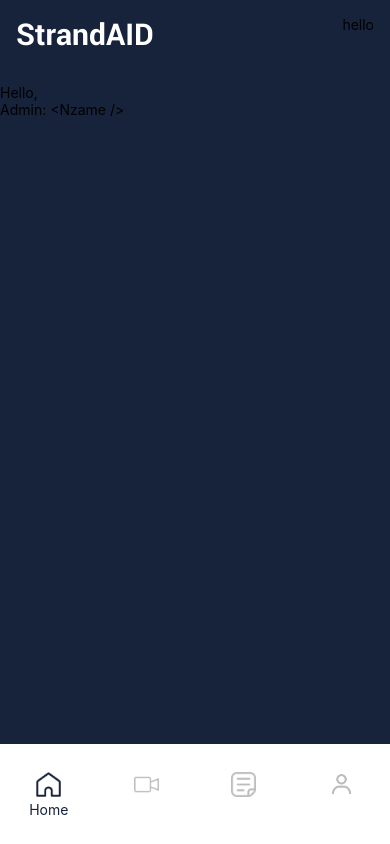
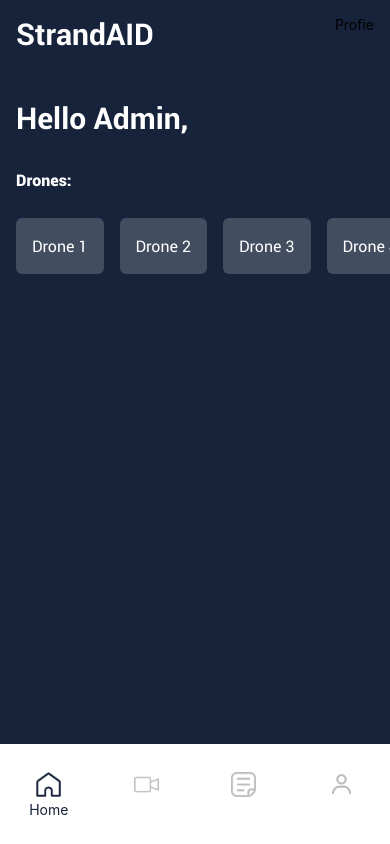
Before and after one commit to PruthviPatel2001/droneSwarm, a React Native app: screen /Home in a window 390 px wide. Built offline with nearby package versions, Linux system fonts and the light colour scheme.

Commit message:
home screen started

```diff
--- /dev/null
+++ b/components/HomeComp/DroneList.jsx
@@ -0,0 +1,31 @@
+import { ScrollView, Text, View } from "react-native";
+
+import React from "react";
+
+const DroneList = ({data}) => {
+
+
+  return (
+    <ScrollView
+      horizontal
+      showsHorizontalScrollIndicator={false}
+      contentContainerStyle={{
+        paddingTop: 10,
+      }}
+    >
+      {data.map((val) => {
+        const { id, name } = val;
+
+        return (
+          <View key={id} className="bg-[#F5F5F533] bg-opacity-20 p-4 ml-4 rounded-md">
+            <Text className="text-white text-base" style={{fontFamily:"RobotoRegular"}}>
+                {name}
+            </Text>
+          </View>
+        );
+      })}
+    </ScrollView>
+  );
+};
+
+export default DroneList;
--- a/screens/Home.jsx
+++ b/screens/Home.jsx
@@ -1,11 +1,103 @@
-import { SafeAreaView, Text, View } from "react-native";
+import { SafeAreaView, ScrollView, Text, View } from "react-native";
 
+import DroneList from "../components/HomeComp/DroneList";
 import React from "react";
 
 const Home = () => {
+  const drones = [
+    {
+      id: 1,
+      name: "Drone 1",
+      details: {
+        title: "DJI Mavic Air Drone ",
+        battery: "",
+        range: "",
+        flyingTimeLeft: "20 mins",
+        speed: "3200",
+      },
+      camera_details: {
+        vq: "1080p",
+        res: "1920*1080",
+      },
+      flight_time: {
+        time: "35 min",
+        tempreature: "5°C",
+      },
+      storage: "120gb",
+      connection_status: true,
+    },
+    {
+      id: 2,
+      name: "Drone 2",
+      details: {
+        title: "DJI Mavic Air Drone ",
+        battery: "",
+        range: "",
+        flyingTimeLeft: "20 mins",
+        speed: "3200",
+      },
+      camera_details: {
+        vq: "1080p",
+        res: "1920*1080",
+      },
+      flight_time: {
+        time: "35 min",
+        tempreature: "5°C",
+      },
+      storage: "120gb",
+      connection_status: true,
+    },
+    {
+      id: 3,
+      name: "Drone 3",
+      details: {
+        title: "DJI Mavic Air Drone ",
+        battery: "",
+        range: "",
+        flyingTimeLeft: "20 mins",
+        speed: "3200",
+      },
+      camera_details: {
+        vq: "1080p",
+        res: "1920*1080",
+      },
+      flight_time: {
+        time: "35 min",
+        tempreature: "5°C",
+      },
+      storage: "120gb",
+      connection_status: true,
+    },
+    {
+      id: 4,
+      name: "Drone 4",
+      details: {
+        title: "DJI Mavic Air Drone ",
+        battery: "",
+        range: "",
+        flyingTimeLeft: "20 mins",
+        speed: "3200",
+      },
+      camera_details: {
+        vq: "1080p",
+        res: "1920*1080",
+      },
+      flight_time: {
+        time: "35 min",
+        tempreature: "5°C",
+      },
+      storage: "120gb",
+      connection_status: true,
+    },
+  ];
   return (
     <View className=" bg-[#17233B] flex-1">
       <SafeAreaView>
+        <ScrollView
+          contentContainerStyle={{
+            paddingBottom: 100,
+          }}
+        >
           <View className="flex justify-between flex-row p-4">
             <Text
               className="text-white text-3xl"
@@ -13,16 +105,27 @@ const Home = () => {
             >
               StrandAID
             </Text>
-          <Text>hello</Text>
+            <Text>Profie</Text>
           </View>
-        <View className="mt-4">
-          <Text>
-            Hello,
-          </Text>
-          <Text>
-            Admin: {"<Nzame />"}
+          <View className="mt-4 p-4">
+            <Text
+              className="text-white text-3xl"
+              style={{ fontFamily: "RobotoBold" }}
+            >
+              Hello Admin,
             </Text>
           </View>
+
+            <Text
+              className="text-white text-base p-4"
+              style={{ fontFamily: "RobotoBlack" }}
+            >
+              Drones:
+            </Text>
+          <View >
+            <DroneList data={drones} />
+          </View>
+        </ScrollView>
       </SafeAreaView>
     </View>
   );
```
Lines whose indentation alone changed are shown as unchanged.
